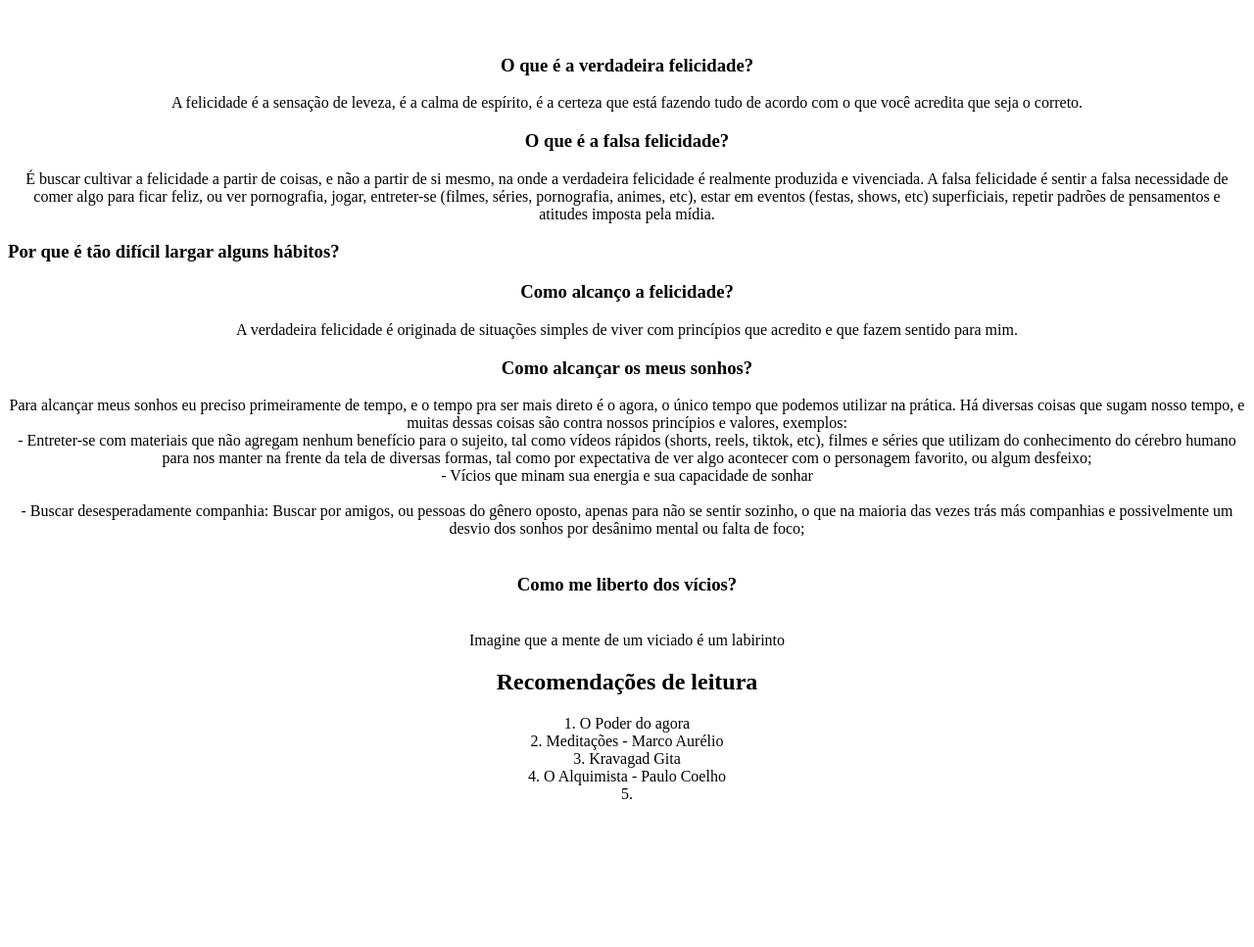
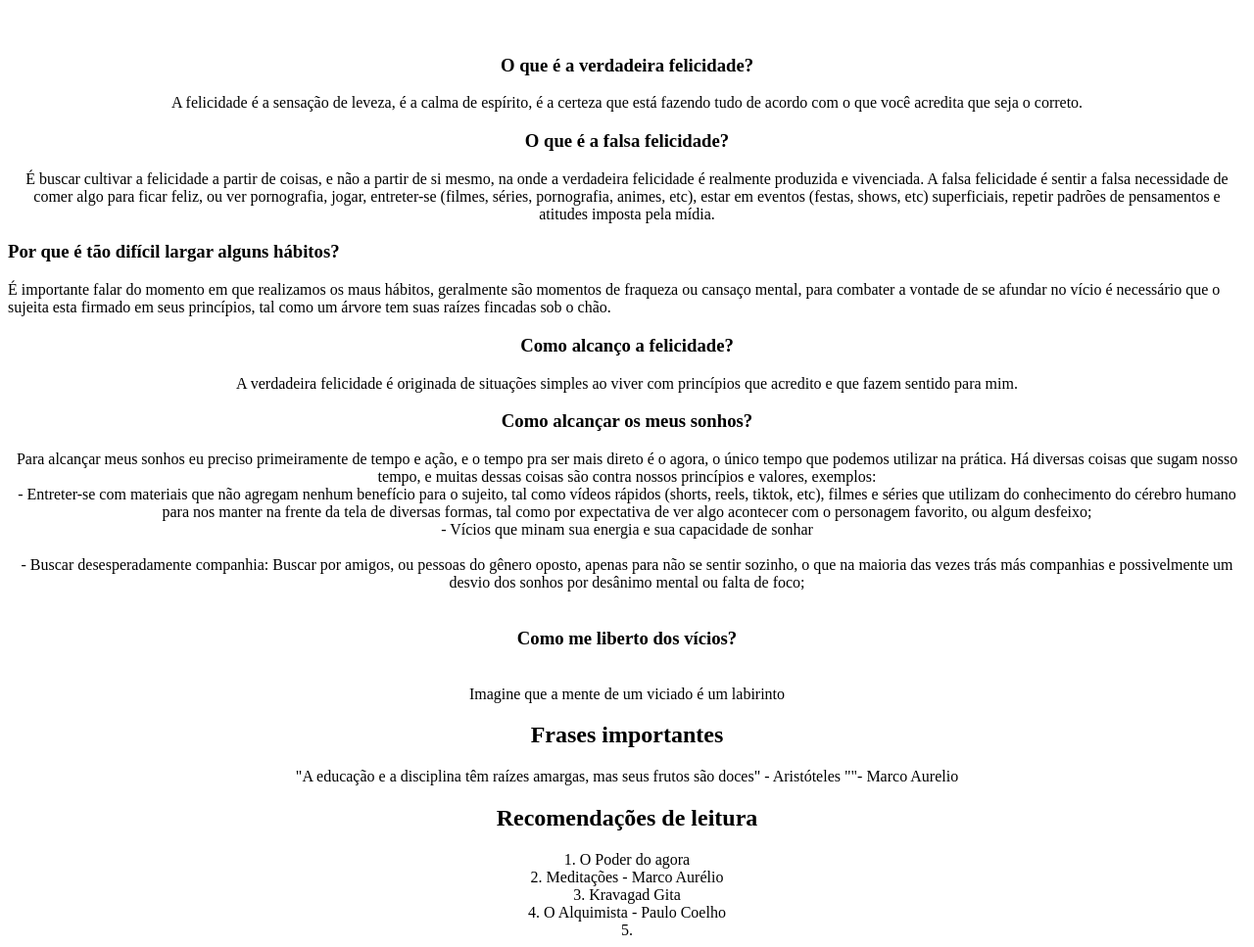
Before and after one commit to danielmpinto/minha-contribuicao, a plain HTML site: page index.html in a window 1280 px wide. Shown: the part 105-1072 px from the top of the page at 98% size. Before the commit the page ends 933 px from the top, so only its background shows below. Drawn offline with Linux system fonts and the light colour scheme.

Commit message:
atualizacao 21 ago 25

```diff
--- a/index.html
+++ b/index.html
@@ -24,6 +24,10 @@ pela mídia.
 
 <div><h3> Por que é tão difícil largar alguns hábitos?</h3>
 
+    É importante falar do momento em que realizamos os maus hábitos, geralmente são momentos de fraqueza ou cansaço mental, para combater
+    a vontade de se afundar no vício é necessário que o sujeita esta firmado em seus princípios, tal como um árvore tem suas raízes
+    fincadas sob o chão.
+
 
 </div>
 
@@ -33,14 +37,14 @@ pela mídia.
 
 A verdadeira felicidade
 é originada de situações simples
-de viver com princípios
+ao viver com princípios
 que acredito e que fazem sentido
 para mim.
 
 <br>
 
 <h3> Como alcançar os meus sonhos?</h3>
-Para alcançar meus sonhos eu preciso primeiramente de tempo,
+Para alcançar meus sonhos eu preciso primeiramente de tempo e ação,
 e o tempo pra ser mais direto é o agora,
 o único tempo que podemos utilizar na prática.
 Há diversas coisas que sugam nosso tempo, e muitas
@@ -79,6 +83,15 @@ Imagine que a mente de um viciado é um labirinto
 </div>
 
 
+<div align="center">
+<h2>Frases importantes</h2>
+
+"A educação e a disciplina têm raízes amargas, mas seus frutos são doces" - Aristóteles
+
+""- Marco Aurelio
+
+</div>
+
 
 <div align="center">
 <h2>Recomendações de leitura</h2>
```
